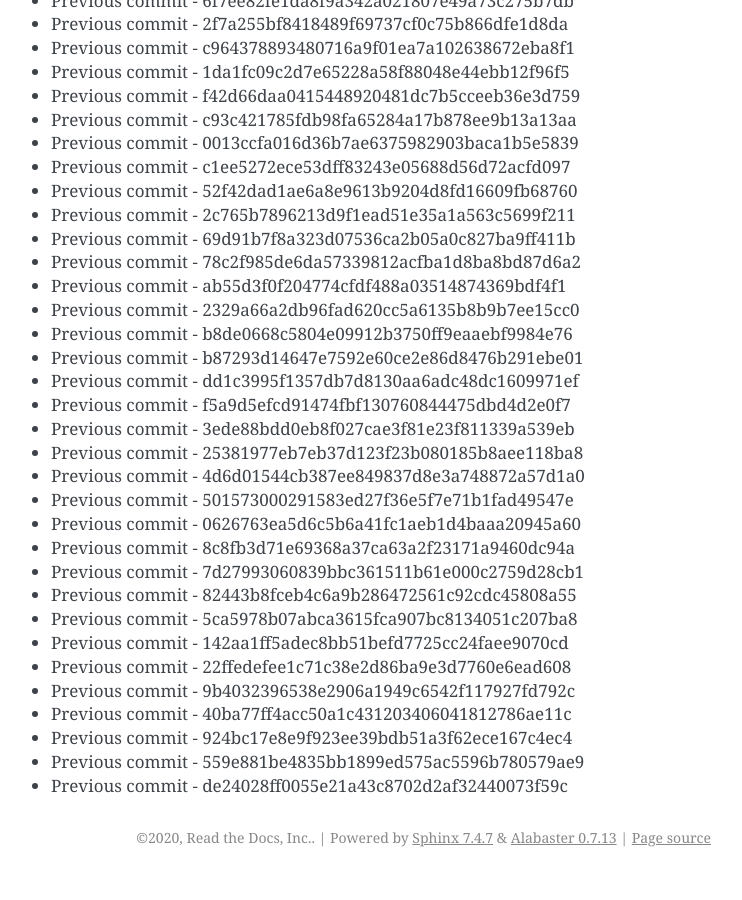
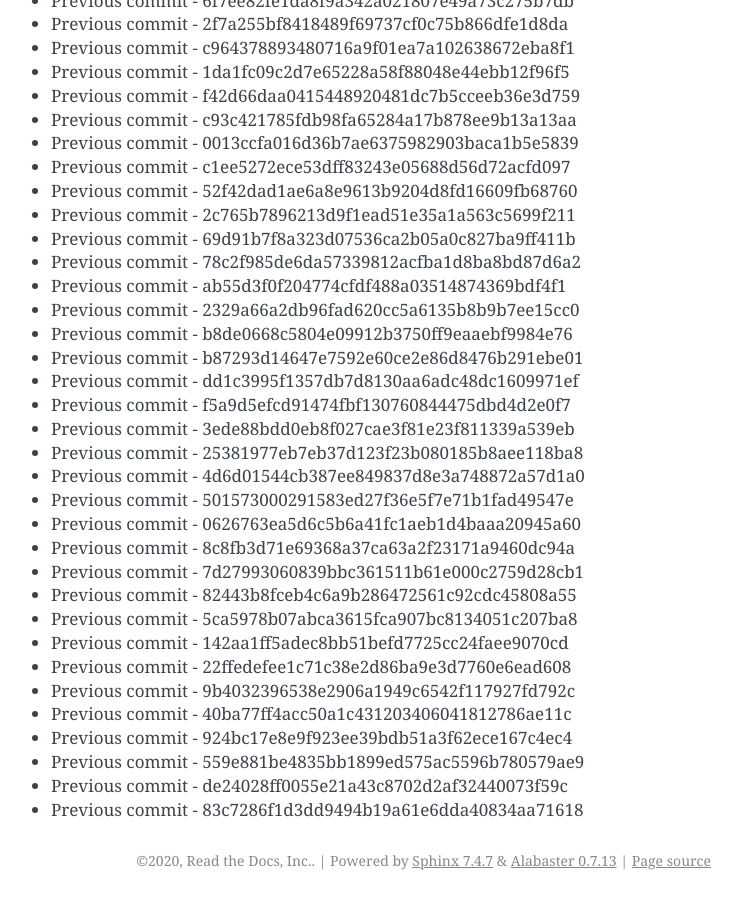
Before and after one commit to readthedocs/rtd-git-stresstest, a Sphinx documentation site: the page built from docs/updates.rst, in a window 1280 px wide and 900 px high, scrolled down 47749 px. Shown: the whole window, without its empty margins (399-1141 px from the left). Built offline with Sphinx 7.4.7, drawn with Linux system fonts in a browser that asks for light colours; before the commit the page ends 48626 px from its top, so only the background shows below that.

Commit message:
Generating commit from previous: 83c7286f1d3dd9494b19a61e6dda40834aa71618

```diff
--- a/docs/updates.rst
+++ b/docs/updates.rst
@@ -2038,3 +2038,4 @@ It can be tested for any performance characteristics.
 * Previous commit - 924bc17e8e9f923ee39bdb51a3f62ece167c4ec4
 * Previous commit - 559e881be4835bb1899ed575ac5596b780579ae9
 * Previous commit - de24028ff0055e21a43c8702d2af32440073f59c
+* Previous commit - 83c7286f1d3dd9494b19a61e6dda40834aa71618
```
